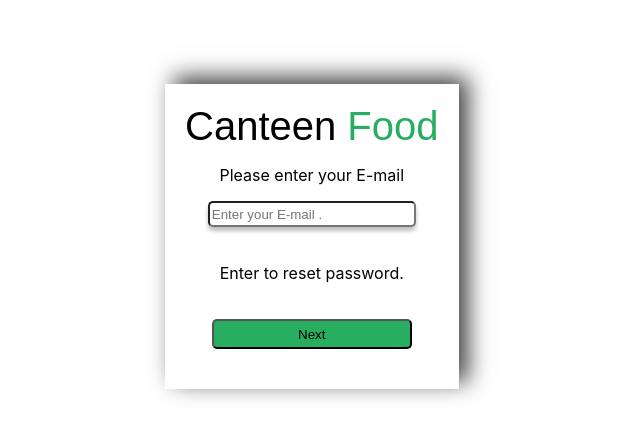
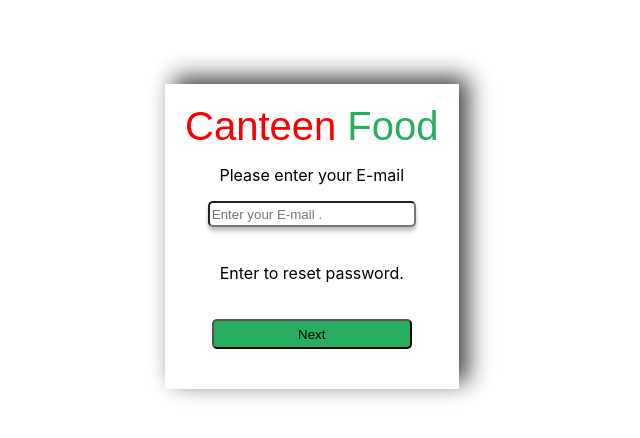
Before and after one commit to abhishek3923/canteen-food-ordering-system, a website: page Forgot password.html in a window 1280 px wide. Shown: the part 156-594 px from the top of the page, without its empty margins (347-987 px from the left). Drawn offline with Linux system fonts and the light colour scheme.

Commit message:
Update Forgot password.html

```diff
--- a/Forgot password.html
+++ b/Forgot password.html
@@ -24,6 +24,7 @@
         .canteen{
             font-size: 40px;;
             font-family: Arial, Helvetica, sans-serif;
+            color: rgb(252, 0, 0);
         }
         .food{
             font-size: 40px;
```
